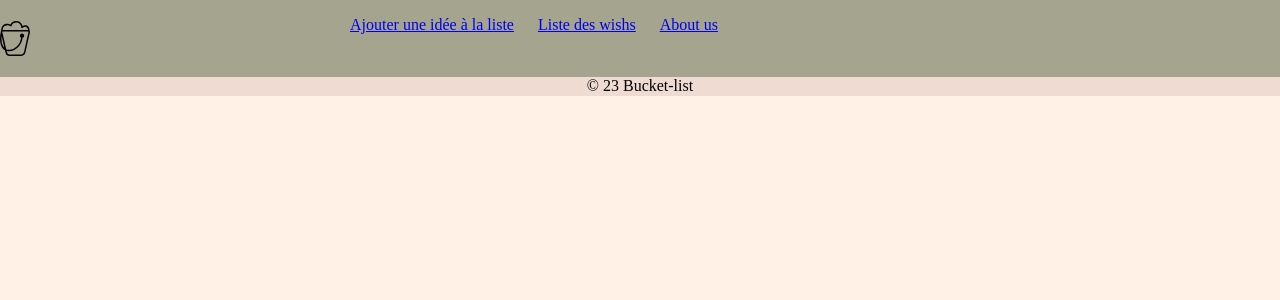
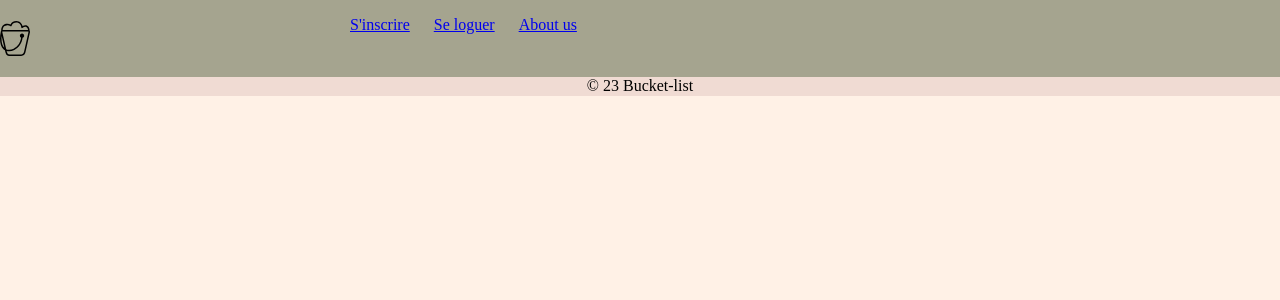
Before and after one commit to Gregoire-Dubois/bucketList, a Symfony app: template templates/main/home.html.twig in a window 1280 px wide. Shown: the top 300 px of the page. Run offline with Twig, Linux system fonts and the light colour scheme; the template is opened without the code that fills it, so the values that code supplies are empty; some libraries are stand-ins or nearby versions.

Commit message:
début TP 8 avant création compte admin

```diff
--- a/templates/base.html.twig
+++ b/templates/base.html.twig
@@ -20,8 +20,16 @@
 
             <nav class="navigation">
                 <ul>
-                    <li><a href="{{ path('create') }}" title="">Ajouter une idée à la liste</a></li>
-                    <li><a href="{{ path('wishs_list') }}" title="">Liste des wishs</a></li>
+
+                    {% if app.user %}
+                        <li><a href="{{ path('create') }}" title="">Ajouter une idée à la liste</a></li>
+                        <li><a href="{{ path('wishs_list') }}" title="">Liste des wishs</a></li>
+                        <li><a href="{{ path('app_logout') }}" title="">Déconnexion ({{ app.user.getUsername }})</a></li>
+
+                    {% else %}
+                        <li><a href="{{ path('app_register') }}" title="">S'inscrire</a></li>
+                        <li><a href="{{ path('app_login') }}" title="">Se loguer</a></li>
+                    {% endif %}
                     <li><a href="{{ path('aboutUs') }}" title="">About us</a></li>
                 </ul>
             </nav>
```
Also changed, not shown: 1 other file.
